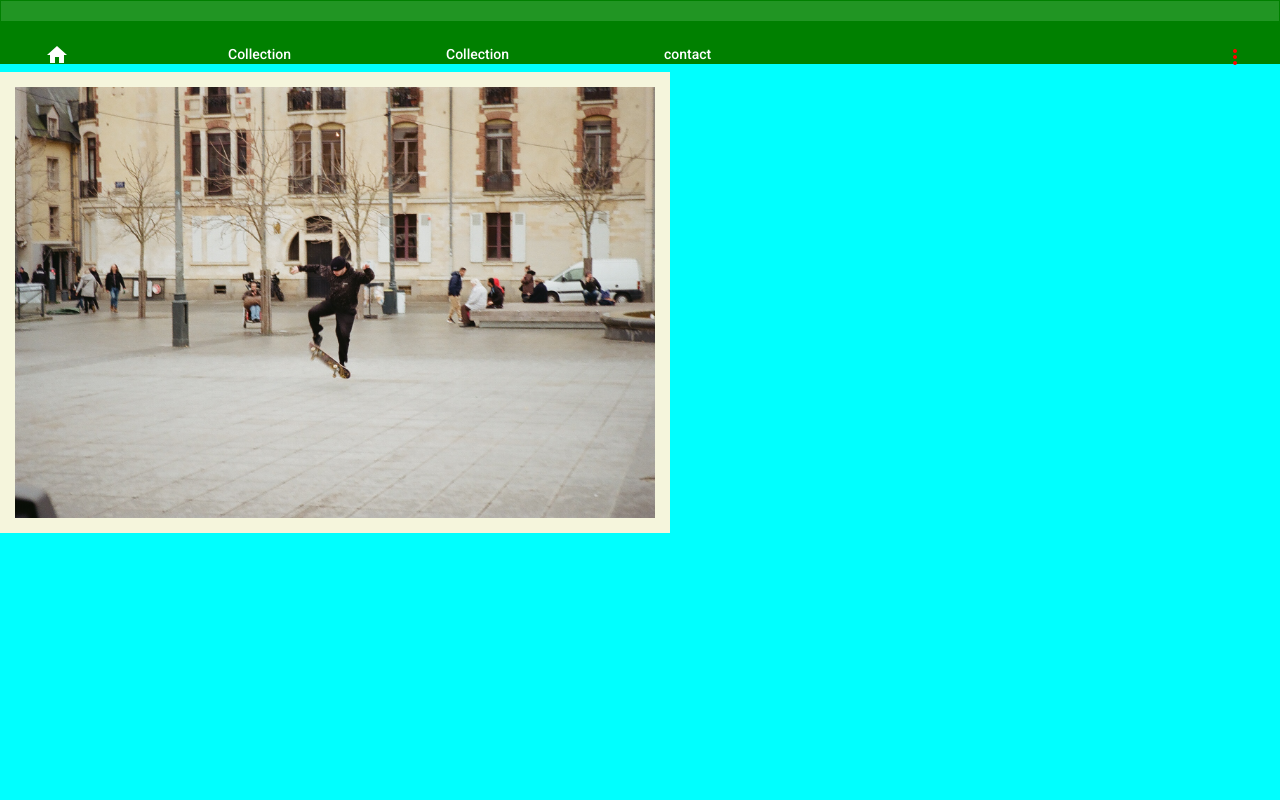
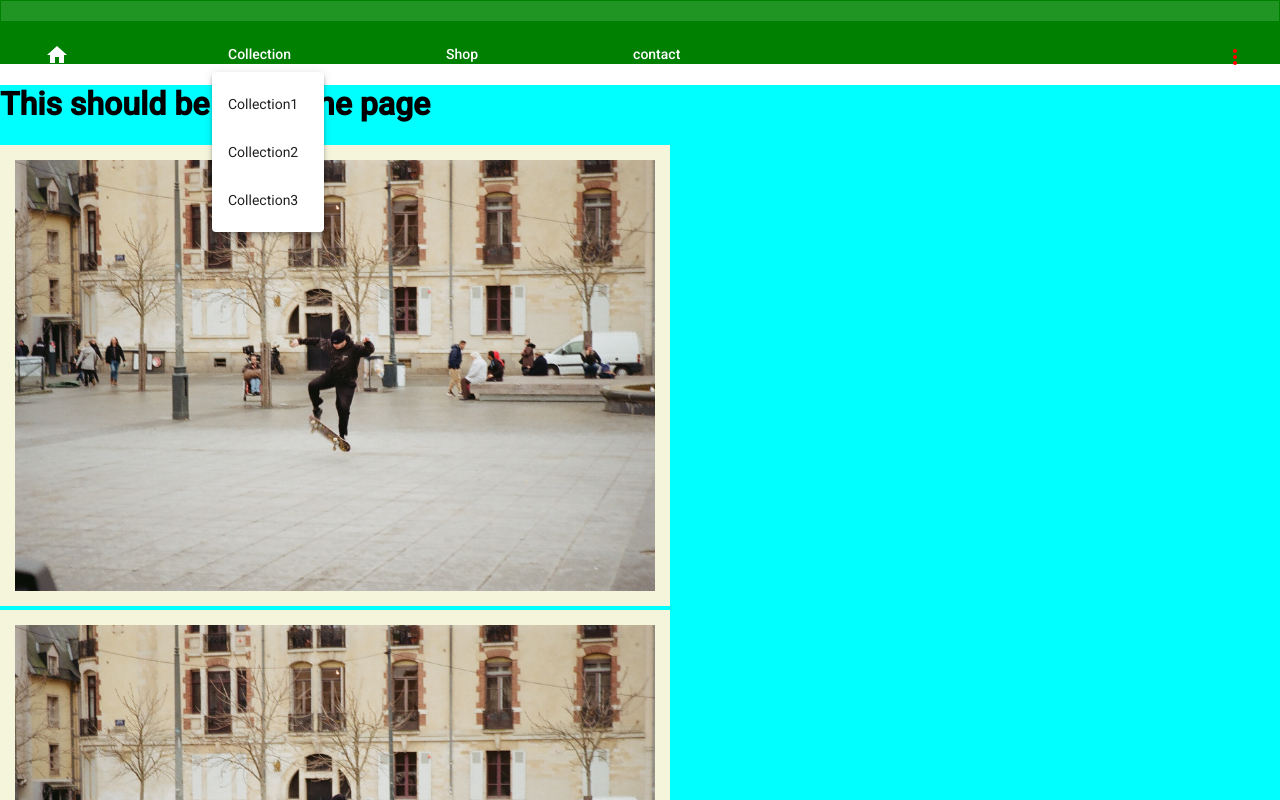
Before and after one commit to JodAetaem/PhotoWebsiteJodAetaem, an Angular app: page / in a window 1280 px wide. Both pictures are taken after a click on the button "Collection". Shown: the top 800 px of the page. Built offline with nearby package versions, Linux system fonts and the light colour scheme.

Commit message:
Add collection.json dynamically changing the collection button on the navbar

```diff
--- a/src/app/home-page/home-page.component.html
+++ b/src/app/home-page/home-page.component.html
@@ -1,3 +1,5 @@
 <div class="background">
+  <h1>This should be the home page</h1>
   <img class="testpic" src="../../assets/Photos/skater1.JPG">
-</div>
+  <img class="testpic" src="../../assets/Photos/skater1.JPG">
+ </div>
--- a/src/app/navigation-bar/navigation-bar.component.html
+++ b/src/app/navigation-bar/navigation-bar.component.html
@@ -9,23 +9,28 @@
     </div>
 
     <div class="generic-navigation-button collection-button">
-      <button mat-button>Collection</button>
+      <mat-menu #collectionMenu="matMenu">
+        <button mat-menu-item *ngFor="let titre of allCollection">{{ titre.name }}</button>
+      </mat-menu>
+      <button mat-button  [matMenuTriggerFor]="collectionMenu">Collection</button>
     </div>
 
     <div class="generic-navigation-button shop-button">
-      <button mat-button>Collection</button>
+      <button mat-button>Shop</button>
     </div>
 
     <div class="generic-navigation-button contact-button">
+
       <button mat-button>contact</button>
+
     </div>
 
     <div class="generic-navigation-button option-button">
-      <mat-menu #appMenu="matMenu">
+      <mat-menu #settingsMenu="matMenu">
         <button mat-menu-item>Language</button>
         <button mat-menu-item>About the website</button>
       </mat-menu>
-      <button mat-icon-button [matMenuTriggerFor]="appMenu">
+      <button mat-icon-button [matMenuTriggerFor]="settingsMenu">
         <mat-icon>more_vert</mat-icon>
       </button>
     </div>
--- a/src/app/navigation-bar/navigation-bar.component.ts
+++ b/src/app/navigation-bar/navigation-bar.component.ts
@@ -1,4 +1,7 @@
-import { Component, OnInit } from '@angular/core';
+import {Component, OnInit} from '@angular/core';
+// @ts-ignore
+import collections from '../../assets/Collections.json';
+
 
 @Component({
   selector: 'app-navigation-bar',
@@ -7,7 +10,11 @@ import { Component, OnInit } from '@angular/core';
 })
 export class NavigationBarComponent implements OnInit {
 
-  constructor() { }
+  allCollection = collections.collection;
+
+
+  constructor() {
+  }
 
   ngOnInit(): void {
   }
--- /dev/null
+++ b/src/assets/Collections.json
@@ -0,0 +1,13 @@
+{
+  "collection": [
+    {
+      "name": "Collection1"
+    },
+    {
+      "name": "Collection2"
+    },
+    {
+      "name": "Collection3"
+    }
+  ]
+}
--- a/tsconfig.json
+++ b/tsconfig.json
@@ -18,6 +18,8 @@
   },
   "angularCompilerOptions": {
     "fullTemplateTypeCheck": true,
-    "strictInjectionParameters": true
+    "strictInjectionParameters": true,
+    "resolveJsonModule": true,
+    "esModuleInterop": true
   }
 }
```
